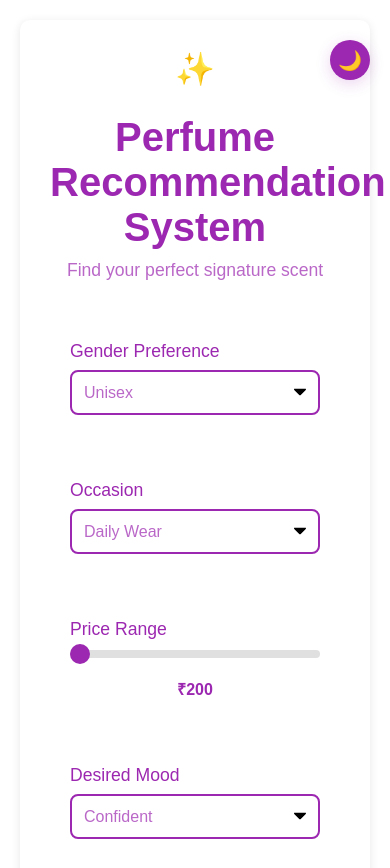
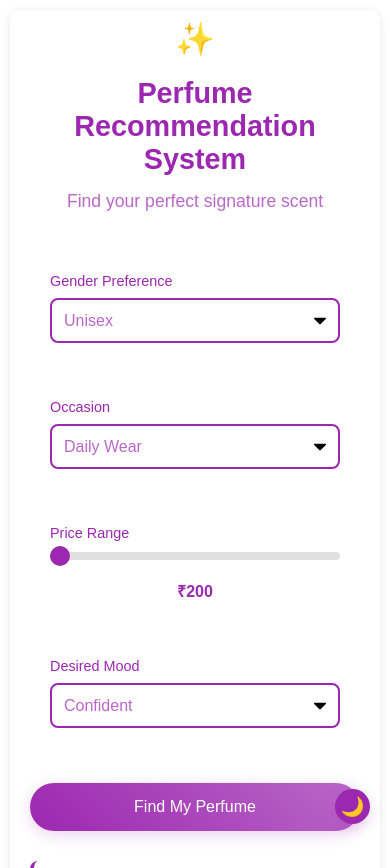
Before and after one commit to Shrutii1701/Perfume-Recommendation-System, a plain HTML site: page index.html in a window 390 px wide. Shown: the top 868 px of the page. Drawn offline with Linux system fonts and the light colour scheme.

Commit message:
Add files via upload

```diff
--- a/index.html
+++ b/index.html
@@ -294,6 +294,83 @@
         .theme-icon {
             font-size: 1.2em;
         }
+
+        /* Responsive styles */
+        @media screen and (max-width: 768px) {
+            .container {
+                max-width: 95%;
+                padding: 20px;
+            }
+
+            .form-card {
+                padding: 20px;
+                margin: 10px;
+            }
+
+            h1 {
+                font-size: 2em;
+            }
+
+            .input-group {
+                margin: 15px 0;
+            }
+
+            select, input[type="range"] {
+                width: 100%;
+            }
+
+            .budget-value {
+                text-align: center;
+                margin-top: 8px;
+            }
+
+            .submit-btn {
+                width: 100%;
+                margin-top: 20px;
+            }
+        }
+
+        @media screen and (max-width: 480px) {
+            body {
+                padding: 10px;
+            }
+
+            h1 {
+                font-size: 1.8em;
+                margin-bottom: 15px;
+            }
+
+            .form-card {
+                padding: 15px;
+                margin: 5px;
+            }
+
+            .theme-toggle {
+                top: 10px;
+                right: 10px;
+                width: 35px;
+                height: 35px;
+                padding: 8px;
+            }
+
+            .input-group label {
+                font-size: 0.9em;
+            }
+        }
+
+        /* Fix for theme toggle on mobile */
+        @media screen and (max-width: 768px) {
+            .theme-toggle {
+                position: fixed;
+                top: auto;
+                bottom: 20px;
+                right: 20px;
+            }
+
+            .container {
+                padding-top: 10px;
+            }
+        }
     </style>
 </head>
 <body>
```
Also changed, not shown: results.html (+79 -0 lines).
